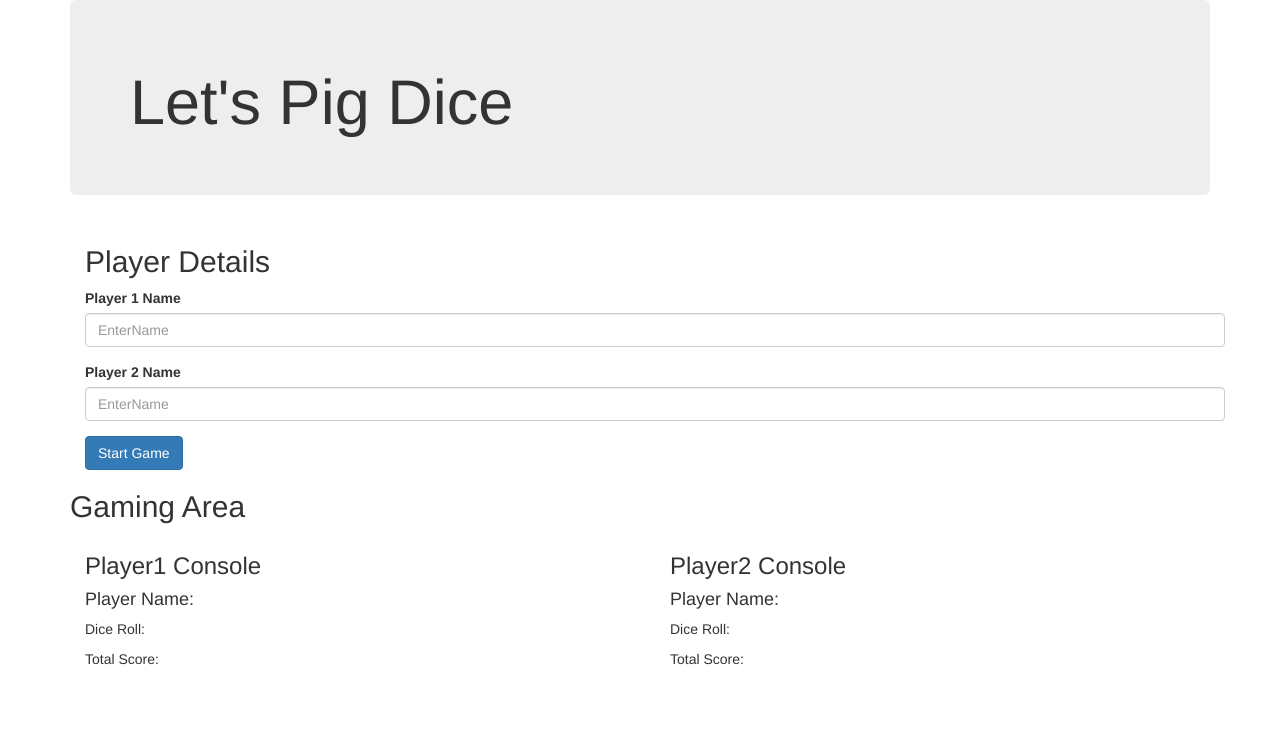
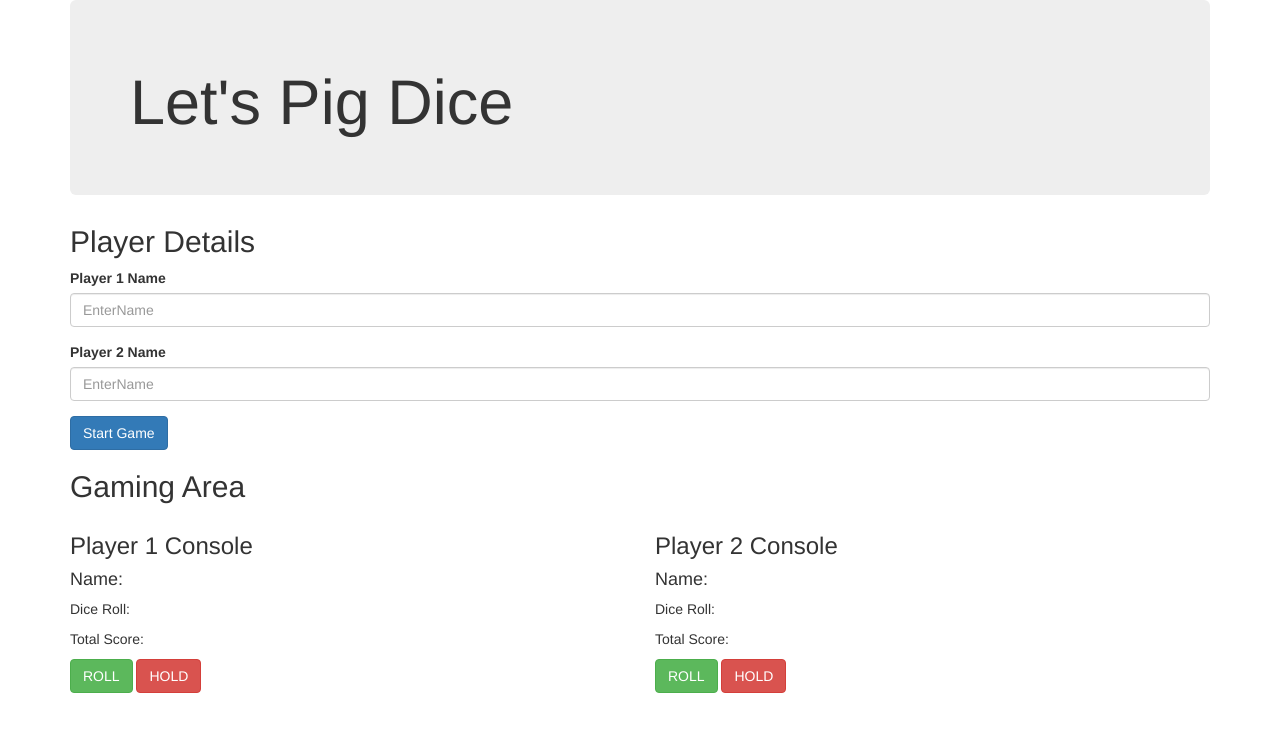
Before and after one commit to Sundaybrian/pig-Dice-WebGame, a plain HTML site: page index.html in a window 1280 px wide. Drawn offline with Linux system fonts and the light colour scheme.

Commit message:
Add changes to the player names headers

```diff
--- a/index.html
+++ b/index.html
@@ -11,13 +11,13 @@
 </head>
 
 <body>
-  <div class="container">
+  <div class="container fluid">
     <div class="jumbotron">
       <h1>Let's Pig Dice</h1>
+    </div>
 
 
-    </div>
-    <div class="container">
+
     <h2>Player Details</h2>
     <form id="player1">
       <div class="form-group">
@@ -36,35 +36,40 @@
 
     </form>
 
+
+
+    <h2>Gaming Area</h2>
+
     <div class="row">
-        <h2>Gaming Area</h2>
+
       <div class="col-md-6">
-          <h3>Player1 Console</h3>
-          <h4>Player Name:</h4>
+        <h3>Player 1 Console</h3>
+        <h4>Name:</h4>
         <p>Dice Roll:</p>
         <p>Total Score:</p>
+        <button id="button-roll-1" class="btn  btn-success">ROLL</button>
+        <button id="button-hold-1" class="btn  btn-danger">HOLD</button>
+      </div>
 
-
-        </div>
       <div class="col-md-6">
-          <h3>Player2 Console</h3>
-          <h4>Player Name:</h4>
+        <h3>Player 2 Console</h3>
+        <h4>Name:</h4>
         <p>Dice Roll:</p>
         <p>Total Score:</p>
-
-
-
-
-        </div>
-
-
-      </div>
-
+        <button id="button-roll-2" class="btn btn-success">ROLL</button>
+        <button id="button-hold-2" class="btn btn-danger">HOLD</button>
 
 
       </div>
 
     </div>
+  </div>
+
+
+
+
+
+
 
 </body>
 
```
Lines whose indentation alone changed are shown as unchanged.
